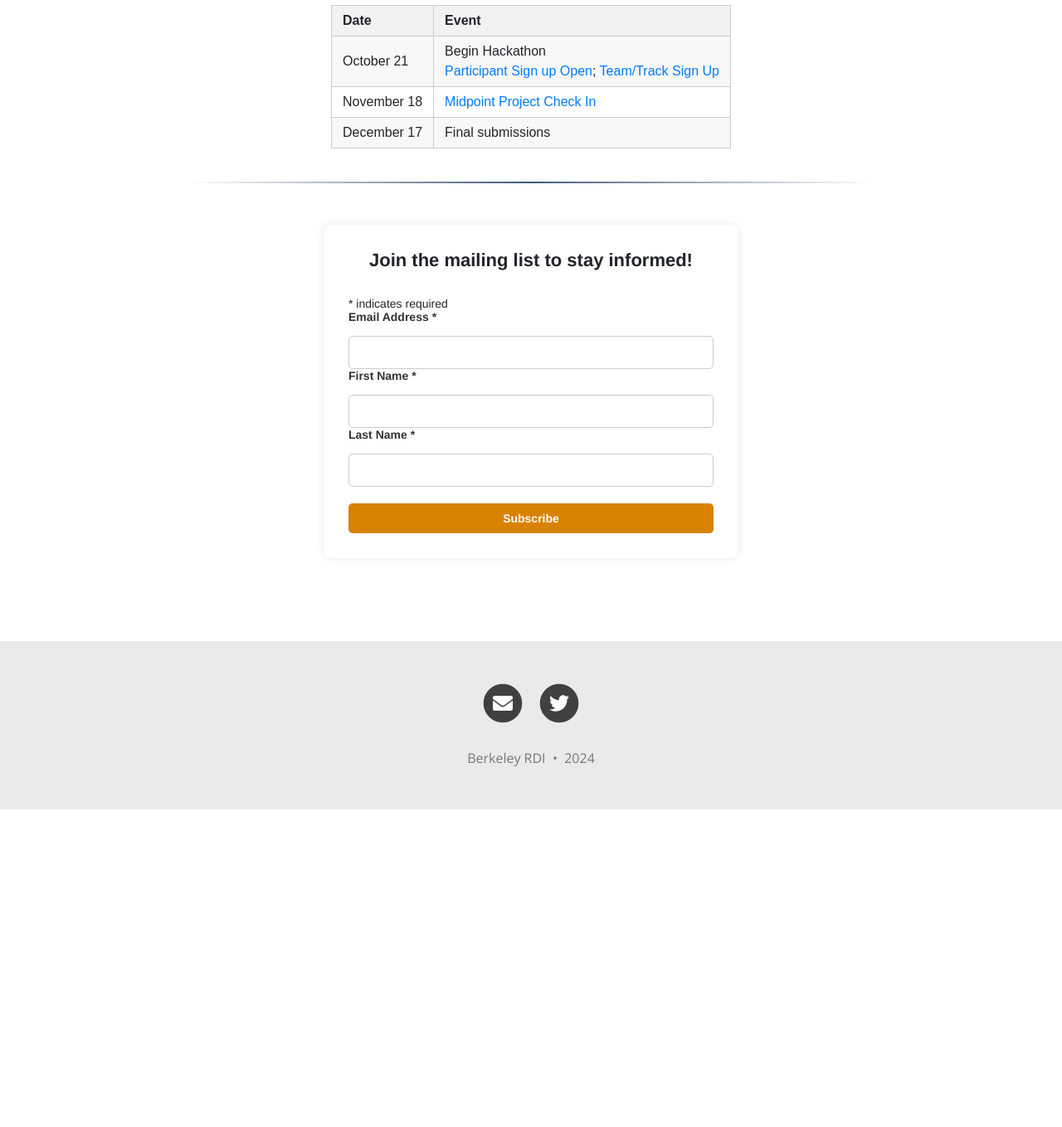
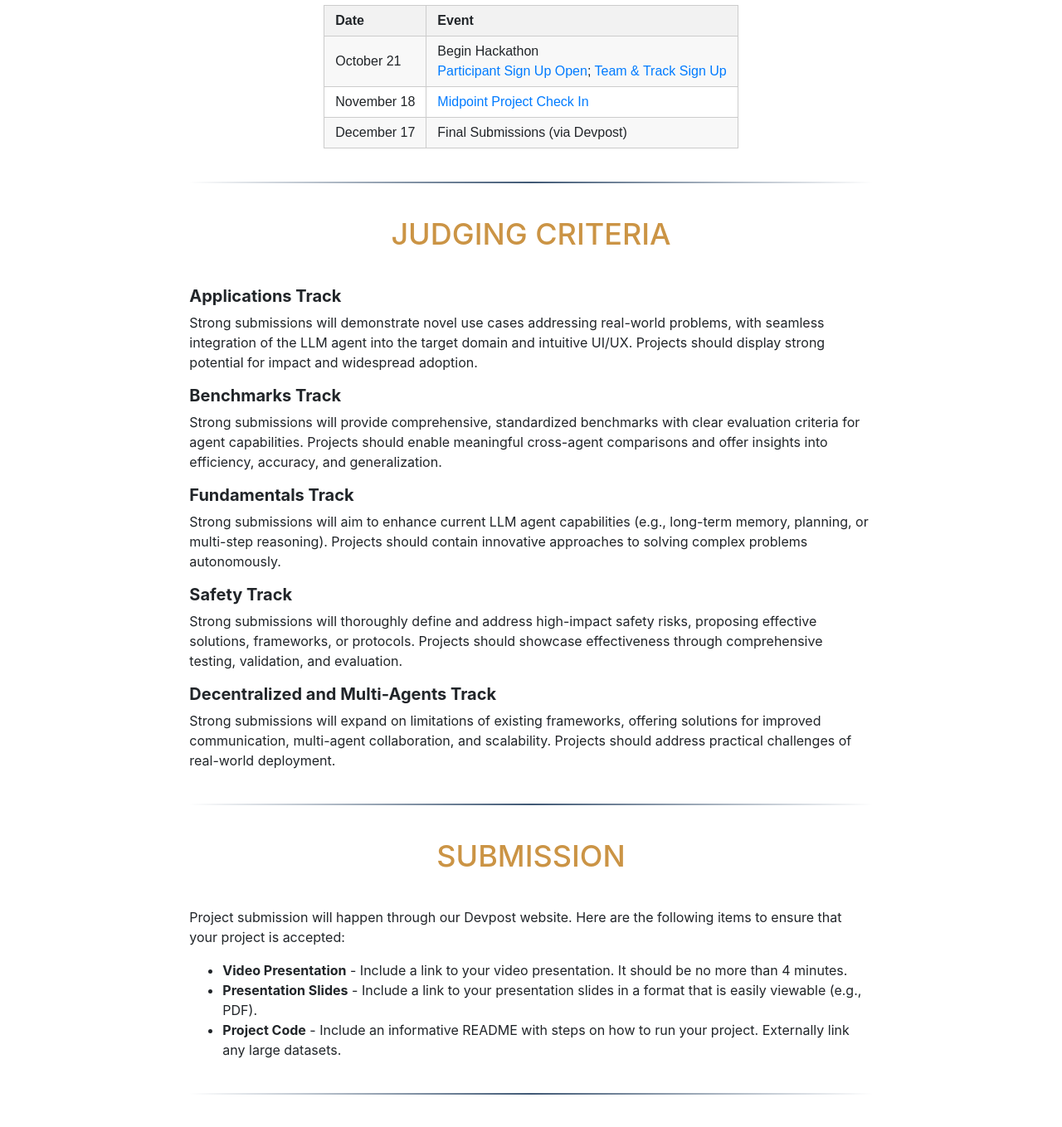
Before and after one commit to rdi-berkeley/llm-agents-hackathon, a Jekyll site: the page built from index.md, in a window 1280 px wide and 1400 px high, scrolled down 2535 px. Shown: the top 1359 px of the window at 83% size. Built offline with Jekyll 4.4.1, drawn with Linux system fonts in a browser that asks for light colours; nearby versions of some CDN libraries; comment, search, counter and statistics services are not loaded; before the commit the page ends 3511 px from its top, so only the background shows below that.

Commit message:
Updating judging criteria and submission information

```diff
--- a/_layouts/home.html
+++ b/_layouts/home.html
@@ -210,7 +210,7 @@ For Hackathon discussion, please join the Hackathon channel at <a href="https://
   <tr>
     <td>October 21</td>
     <td>Begin Hackathon
-      <br> <a href="https://docs.google.com/forms/d/e/1FAIpQLSevYR6VaYK5FkilTKwwlsnzsn8yI_rRLLqDZj0NH7ZL_sCs_g/viewform?usp=sf_link">Participant Sign up Open</a>; <a href="https://docs.google.com/forms/d/e/1FAIpQLSdKesnu7G_7M1dR-Uhb07ubvyZxcw6_jcl8klt-HuvahZvpvA/viewform?usp=sf_link">Team/Track Sign Up</a></td>
+      <br> <a href="https://docs.google.com/forms/d/e/1FAIpQLSevYR6VaYK5FkilTKwwlsnzsn8yI_rRLLqDZj0NH7ZL_sCs_g/viewform?usp=sf_link">Participant Sign Up Open</a>; <a href="https://docs.google.com/forms/d/e/1FAIpQLSdKesnu7G_7M1dR-Uhb07ubvyZxcw6_jcl8klt-HuvahZvpvA/viewform?usp=sf_link">Team & Track Sign Up</a></td>
   </tr>
   <tr>
     <td>November 18</td>
@@ -218,11 +218,36 @@ For Hackathon discussion, please join the Hackathon channel at <a href="https://
   </tr>
   <tr>
     <td>December 17</td>
-    <td>Final submissions</td>
+    <td>Final Submissions (via Devpost)</td>
   </tr>
 </table>
 
+<hr style="border: 0; height: 2px; background-image: linear-gradient(to right, rgba(0, 33, 71, 0), rgba(0, 33, 71, 0.75), rgba(0, 33, 71, 0)); margin-top: 40px; margin-bottom: 40px;">
 
+<h1 style="text-align: center; font-size: 36px; margin-top: 40px; margin-bottom: 40px; color: #CB9445;">JUDGING CRITERIA</h1>
+<h5><strong>Applications Track</strong></h5>
+<p>Strong submissions will demonstrate novel use cases addressing real-world problems, with seamless integration of the LLM agent into the target domain and intuitive UI/UX. Projects should display strong potential for impact and widespread adoption.</p>
+
+<h5><strong>Benchmarks Track</strong></h5>
+<p>Strong submissions will provide comprehensive, standardized benchmarks with clear evaluation criteria for agent capabilities. Projects should enable meaningful cross-agent comparisons and offer insights into efficiency, accuracy, and generalization.</p>
+
+<h5><strong>Fundamentals Track</strong></h5>
+<p>Strong submissions will aim to enhance current LLM agent capabilities (e.g., long-term memory, planning, or multi-step reasoning). Projects should contain innovative approaches to solving complex problems autonomously.</p>
+
+<h5><strong>Safety Track</strong></h5>
+<p>Strong submissions will thoroughly define and address high-impact safety risks, proposing effective solutions, frameworks, or protocols. Projects should showcase effectiveness through comprehensive testing, validation, and evaluation.</p>
+
+<h5><strong>Decentralized and Multi-Agents Track</strong></h5>
+<p>Strong submissions will expand on limitations of existing frameworks, offering solutions for improved communication, multi-agent collaboration, and scalability. Projects should address practical challenges of real-world deployment.</p>
+
+<hr style="border: 0; height: 2px; background-image: linear-gradient(to right, rgba(0, 33, 71, 0), rgba(0, 33, 71, 0.75), rgba(0, 33, 71, 0)); margin-top: 40px; margin-bottom: 40px;">
+<h1 style="text-align: center; font-size: 36px; margin-top: 40px; margin-bottom: 40px; color: #CB9445;">SUBMISSION</h1>
+<p>Project submission will happen through our Devpost website. Here are the following items to ensure that your project is accepted:</p>
+<ul>
+  <li><strong>Video Presentation</strong> - Include a link to your video presentation. It should be no more than 4 minutes.</li>
+  <li><strong>Presentation Slides</strong> - Include a link to your presentation slides in a format that is easily viewable (e.g., PDF).</li>
+  <li><strong>Project Code</strong> - Include an informative README with steps on how to run your project. Externally link any large datasets.</li>
+</ul>
 
 <hr style="border: 0; height: 2px; background-image: linear-gradient(to right, rgba(0, 33, 71, 0), rgba(0, 33, 71, 0.75), rgba(0, 33, 71, 0)); margin-top: 40px; margin-bottom: 40px;">
 
```
